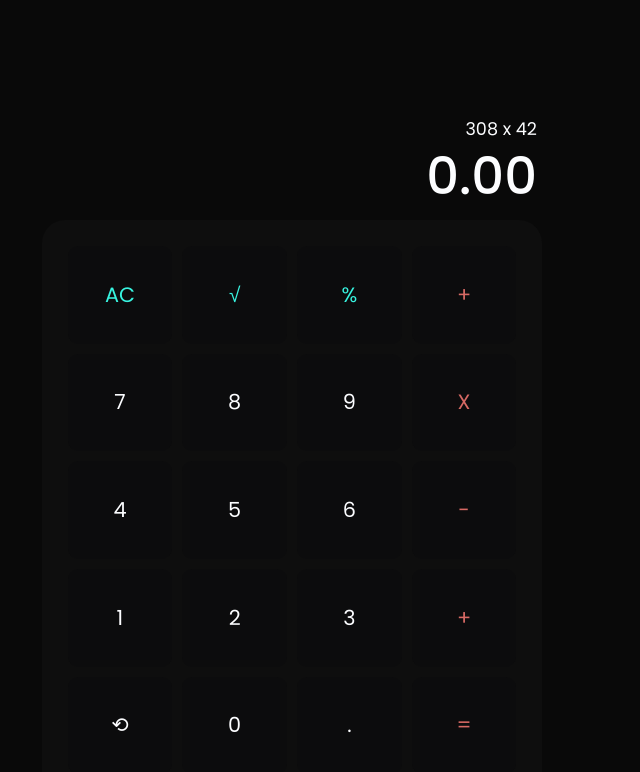
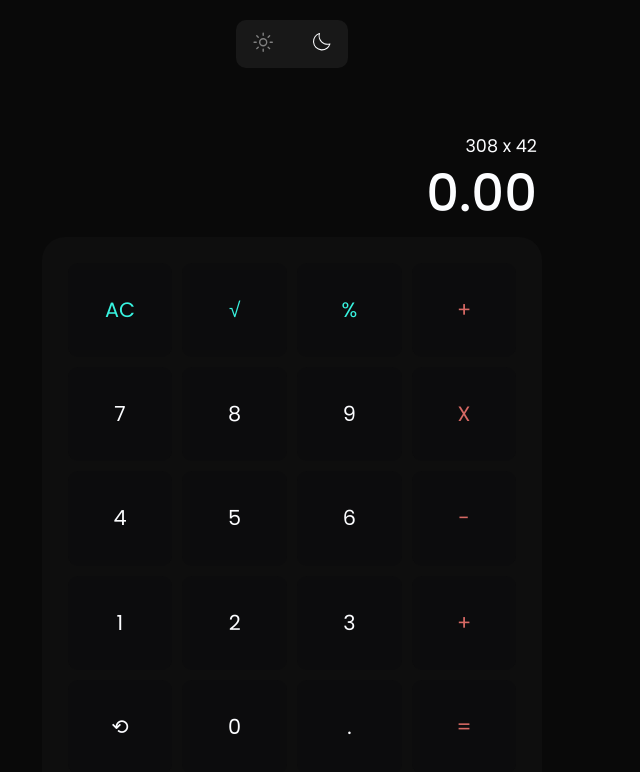
Before and after one commit to developer-luizcarlos/nextjs-calculator-theme-switch, a Next.js app: page / in a window 1280 px wide. Shown: the top 772 px of the page, without its empty margins (348-988 px from the left). Built offline with nearby package versions, Linux system fonts and the light colour scheme.

Commit message:
feat: implement Theme switcher component on Calculator component

```diff
--- a/src/components/Calculator/Calculator.css
+++ b/src/components/Calculator/Calculator.css
@@ -4,6 +4,7 @@
   gap: 5px;
   height: 100vh;
   min-width: 350px;
+  padding-top: 20px;
   width: min(500px, 100vw);
 }
 
--- a/src/components/Calculator/Calculator.tsx
+++ b/src/components/Calculator/Calculator.tsx
@@ -2,11 +2,14 @@ import "./Calculator.css";
 
 // components importation
 import Button from "../Button/Button";
+import ThemeSwitcher from "../ThemeSwitcher/ThemeSwitcher";
 
 const Calculator: React.FC = () => {
   return (
     <article className="calc">
-      <div></div>
+      <div>
+        <ThemeSwitcher />
+      </div>
       <header className="calc__header">
         <span className="calc__last-result">308 x 42</span>
         <input type="text" disabled value={"0.00"} className="calc__display" />
```
